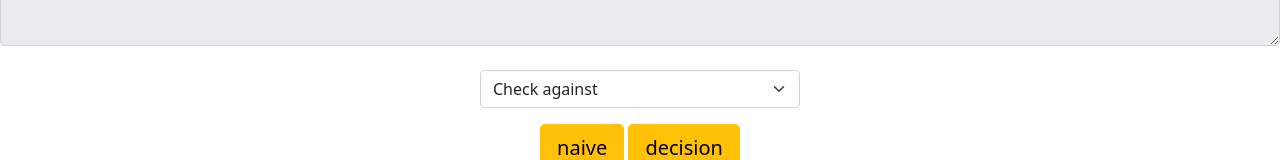
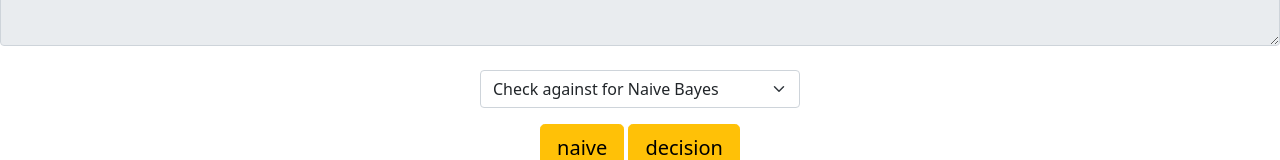
Before and after one commit to jumana-s/3710-Project, a plain HTML site: page templates/index.html in a window 1280 px wide. Shown: the part 747-907 px from the top of the page. Drawn offline with nearby package versions, Linux system fonts and the light colour scheme.

Commit message:
Update index.html

```diff
--- a/templates/index.html
+++ b/templates/index.html
@@ -87,7 +87,7 @@
         <textarea rows="5" class="form-control" name="symptoms" type="text" id="disease-display" placeholder=""  readonly></textarea>
         <div class="d-flex justify-content-center mt-4">
             <select class="form-select w-25" name="decision">
-                <option value="All diseases" selected>Check against</option>
+                <option value="All diseases" selected>Check against for Naive Bayes </option>
                 <option value="All diseases">All diseases</option>
                 <option value="hypertensive disease">hypertensive disease</option>
                 <option value="coronary heart disease">coronary heart disease</option>
```
